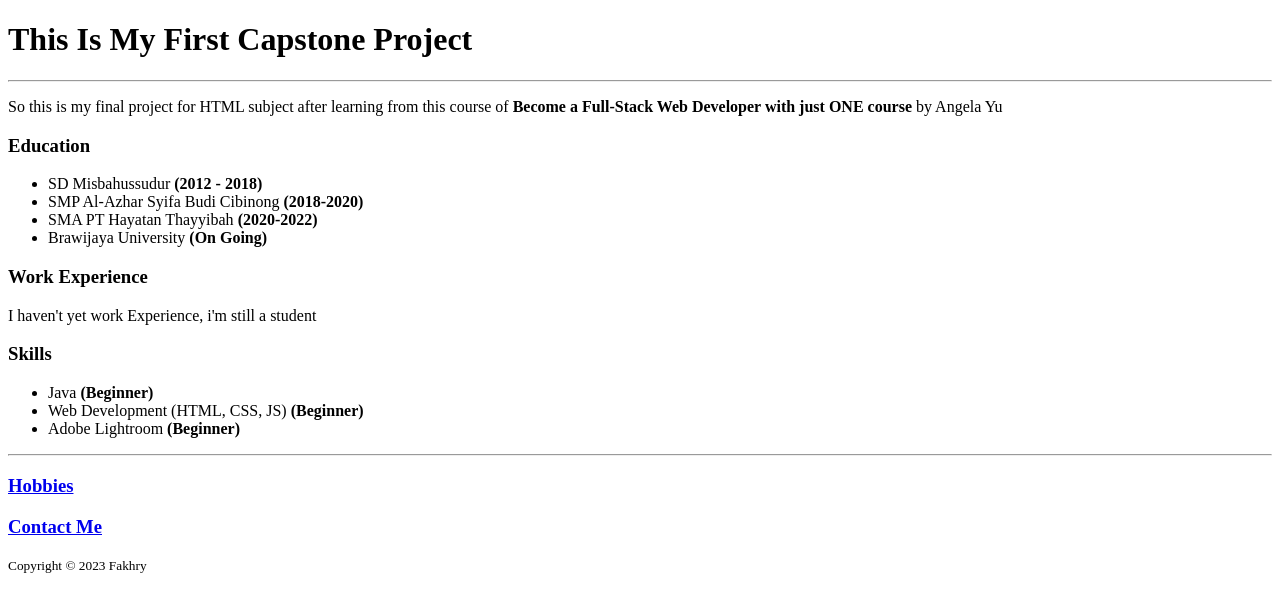
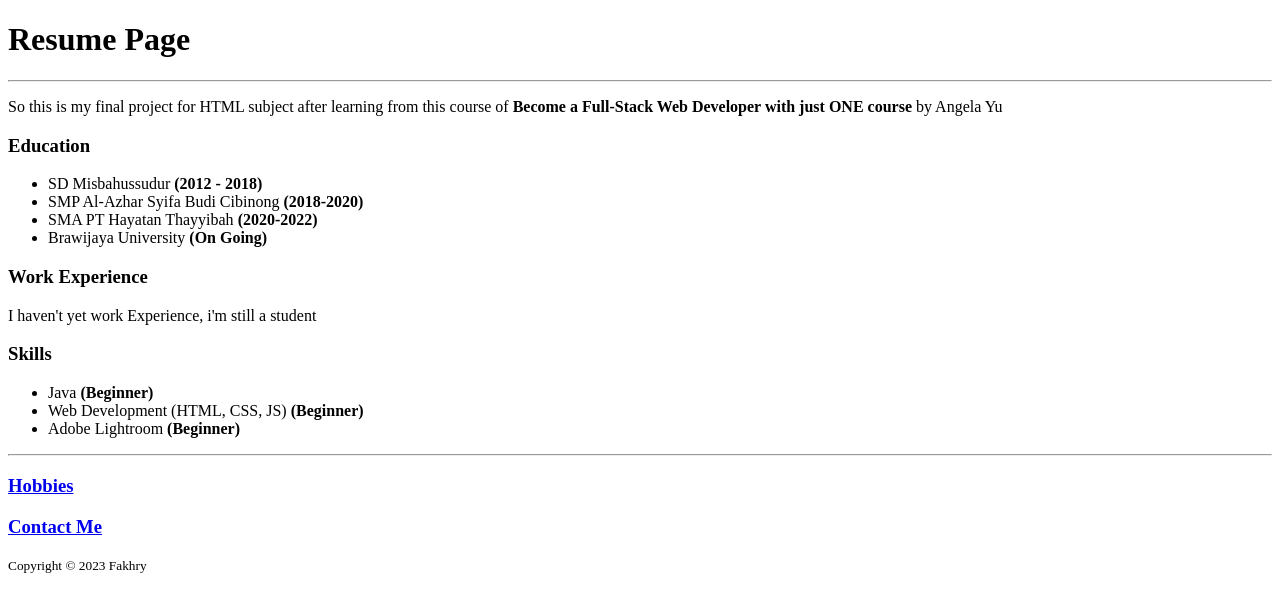
Before and after one commit to Fakhry224/Capstone-Project, a plain HTML site: page index.html in a window 1280 px wide. Drawn offline with Linux system fonts and the light colour scheme.

Commit message:
index.html

```diff
--- a/index.html
+++ b/index.html
@@ -6,7 +6,7 @@
     <title>My Resume</title>
   </head>
   <body>
-    <h1>This Is My First Capstone Project</h1>
+    <h1>Resume Page</h1>
     <hr />
     <p>
       So this is my final project for HTML subject after learning from this
```
